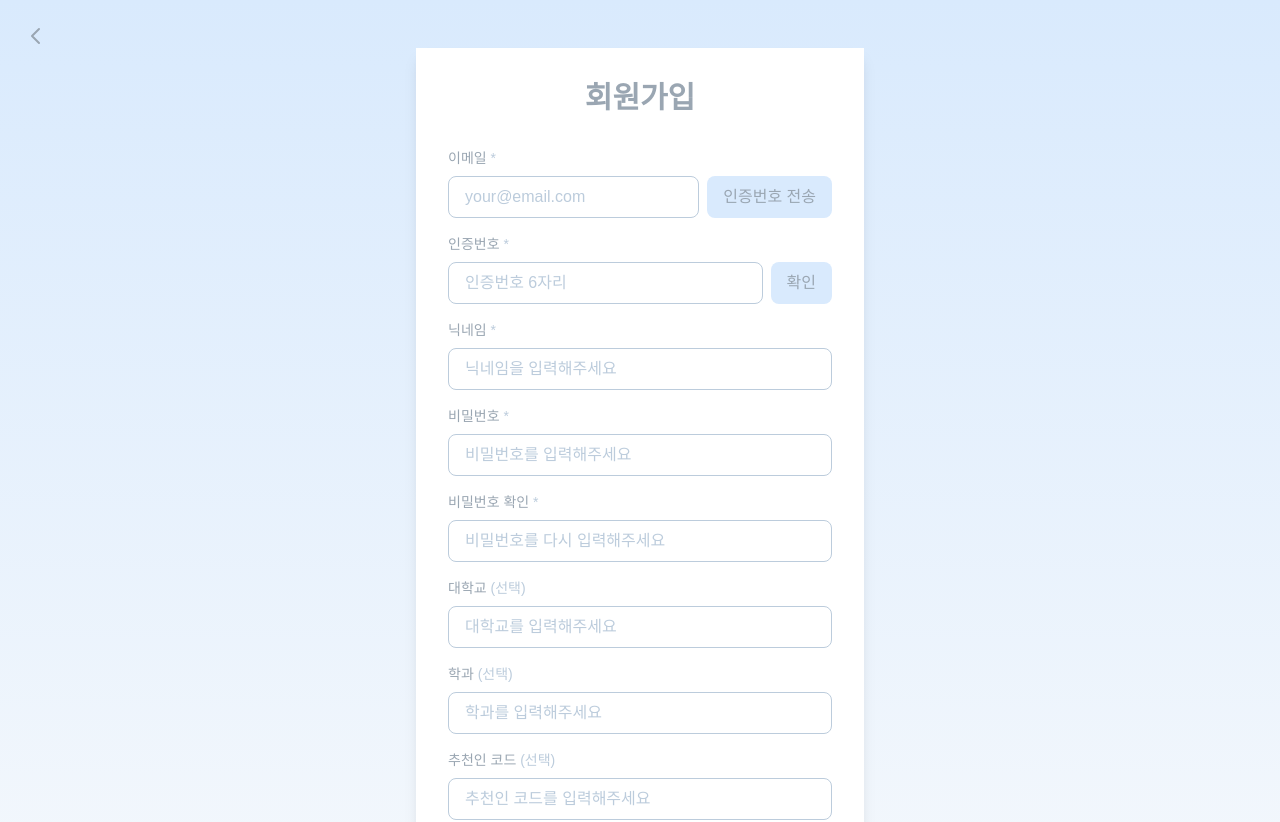
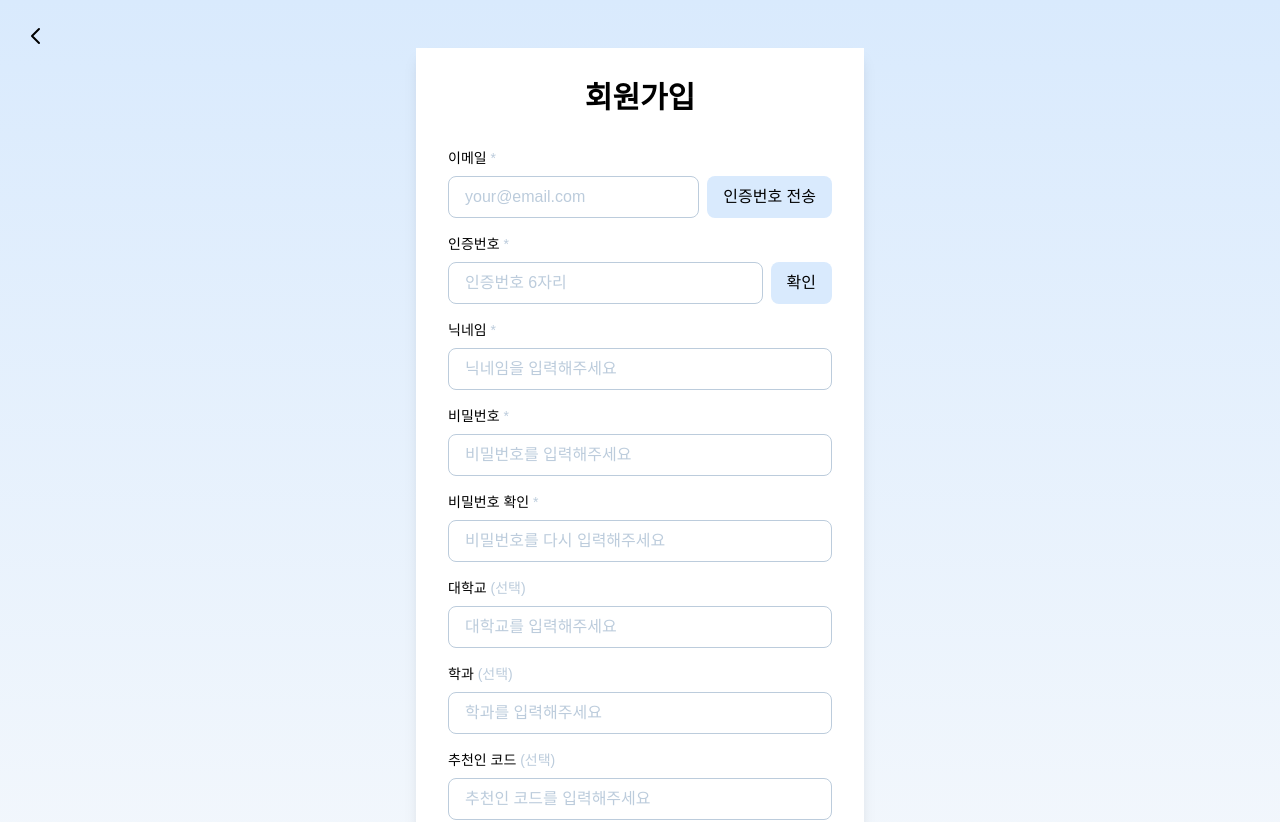
Before and after one commit to K-UniLab/Improfessor-FE, a Next.js app: page /signup in a window 1280 px wide. Shown: the top 822 px of the page. Built offline with nearby package versions, Linux system fonts and the light colour scheme.

Commit message:
회원가입 페이지 스타일 수정: 텍스트 색상을 검정으로 변경하여 가독성을 높이고, 버튼 및 입력 필드의 디자인을 통일감 있게 조정함.

```diff
--- a/src/app/signup/page.tsx
+++ b/src/app/signup/page.tsx
@@ -5,7 +5,7 @@ export default function SignupPage() {
     <div className="min-h-screen bg-gradient-to-b from-[#D9EAFD] to-[#F8FAFC]">
       <Link
         href="/"
-        className="absolute top-6 left-6 text-[#9AA6B2] hover:text-[#BCCCDC] transition-colors"
+        className="absolute top-6 left-6 text-black hover:text-[#BCCCDC] transition-colors"
       >
         <svg
           className="w-6 h-6"
@@ -24,24 +24,24 @@ export default function SignupPage() {
 
       <div className="flex items-center justify-center min-h-screen py-12">
         <div className="bg-white p-8 shadow-lg w-full max-w-md">
-          <h1 className="text-3xl font-bold text-center text-[#9AA6B2] mb-8">회원가입</h1>
+          <h1 className="text-3xl font-bold text-center text-black mb-8">회원가입</h1>
 
           <form className="space-y-4">
             <div>
-              <label htmlFor="email" className="block text-sm font-medium text-[#9AA6B2] mb-2">
+              <label htmlFor="email" className="block text-sm font-medium text-black mb-2">
                 이메일 <span className="text-[#BCCCDC]">*</span>
               </label>
               <div className="flex gap-2">
                 <input
                   type="email"
                   id="email"
-                  className="w-full px-4 py-2 bg-white border border-[#BCCCDC] rounded-lg focus:ring-2 focus:ring-[#D9EAFD] focus:border-transparent text-[#9AA6B2] placeholder-[#BCCCDC]"
+                  className="w-full px-4 py-2 bg-white border border-[#BCCCDC] rounded-lg focus:ring-2 focus:ring-[#D9EAFD] focus:border-transparent text-black placeholder-[#BCCCDC]"
                   placeholder="your@email.com"
                   required
                 />
                 <button
                   type="button"
-                  className="px-4 py-2 bg-[#D9EAFD] text-[#9AA6B2] rounded-lg hover:bg-[#BCCCDC] transition whitespace-nowrap"
+                  className="px-4 py-2 bg-[#D9EAFD] text-black rounded-lg hover:bg-[#BCCCDC] transition whitespace-nowrap"
                 >
                   인증번호 전송
                 </button>
@@ -49,20 +49,20 @@ export default function SignupPage() {
             </div>
 
             <div>
-              <label htmlFor="verificationCode" className="block text-sm font-medium text-[#9AA6B2] mb-2">
+              <label htmlFor="verificationCode" className="block text-sm font-medium text-black mb-2">
                 인증번호 <span className="text-[#BCCCDC]">*</span>
               </label>
               <div className="flex gap-2">
                 <input
                   type="text"
                   id="verificationCode"
-                  className="w-full px-4 py-2 bg-white border border-[#BCCCDC] rounded-lg focus:ring-2 focus:ring-[#D9EAFD] focus:border-transparent text-[#9AA6B2] placeholder-[#BCCCDC]"
+                  className="w-full px-4 py-2 bg-white border border-[#BCCCDC] rounded-lg focus:ring-2 focus:ring-[#D9EAFD] focus:border-transparent text-black placeholder-[#BCCCDC]"
                   placeholder="인증번호 6자리"
                   required
                 />
                 <button
                   type="button"
-                  className="px-4 py-2 bg-[#D9EAFD] text-[#9AA6B2] rounded-lg hover:bg-[#BCCCDC] transition whitespace-nowrap"
+                  className="px-4 py-2 bg-[#D9EAFD] text-black rounded-lg hover:bg-[#BCCCDC] transition whitespace-nowrap"
                 >
                   확인
                 </button>
@@ -70,92 +70,92 @@ export default function SignupPage() {
             </div>
 
             <div>
-              <label htmlFor="nickname" className="block text-sm font-medium text-[#9AA6B2] mb-2">
+              <label htmlFor="nickname" className="block text-sm font-medium text-black mb-2">
                 닉네임 <span className="text-[#BCCCDC]">*</span>
               </label>
               <input
                 type="text"
                 id="nickname"
-                className="w-full px-4 py-2 bg-white border border-[#BCCCDC] rounded-lg focus:ring-2 focus:ring-[#D9EAFD] focus:border-transparent text-[#9AA6B2] placeholder-[#BCCCDC]"
+                className="w-full px-4 py-2 bg-white border border-[#BCCCDC] rounded-lg focus:ring-2 focus:ring-[#D9EAFD] focus:border-transparent text-black placeholder-[#BCCCDC]"
                 placeholder="닉네임을 입력해주세요"
                 required
               />
             </div>
 
             <div>
-              <label htmlFor="password" className="block text-sm font-medium text-[#9AA6B2] mb-2">
+              <label htmlFor="password" className="block text-sm font-medium text-black mb-2">
                 비밀번호 <span className="text-[#BCCCDC]">*</span>
               </label>
               <input
                 type="password"
                 id="password"
-                className="w-full px-4 py-2 bg-white border border-[#BCCCDC] rounded-lg focus:ring-2 focus:ring-[#D9EAFD] focus:border-transparent text-[#9AA6B2] placeholder-[#BCCCDC]"
+                className="w-full px-4 py-2 bg-white border border-[#BCCCDC] rounded-lg focus:ring-2 focus:ring-[#D9EAFD] focus:border-transparent text-black placeholder-[#BCCCDC]"
                 placeholder="비밀번호를 입력해주세요"
                 required
               />
             </div>
 
             <div>
-              <label htmlFor="confirmPassword" className="block text-sm font-medium text-[#9AA6B2] mb-2">
+              <label htmlFor="confirmPassword" className="block text-sm font-medium text-black mb-2">
                 비밀번호 확인 <span className="text-[#BCCCDC]">*</span>
               </label>
               <input
                 type="password"
                 id="confirmPassword"
-                className="w-full px-4 py-2 bg-white border border-[#BCCCDC] rounded-lg focus:ring-2 focus:ring-[#D9EAFD] focus:border-transparent text-[#9AA6B2] placeholder-[#BCCCDC]"
+                className="w-full px-4 py-2 bg-white border border-[#BCCCDC] rounded-lg focus:ring-2 focus:ring-[#D9EAFD] focus:border-transparent text-black placeholder-[#BCCCDC]"
                 placeholder="비밀번호를 다시 입력해주세요"
                 required
               />
             </div>
 
             <div>
-              <label htmlFor="university" className="block text-sm font-medium text-[#9AA6B2] mb-2">
+              <label htmlFor="university" className="block text-sm font-medium text-black mb-2">
                 대학교 <span className="text-[#BCCCDC]">(선택)</span>
               </label>
               <input
                 type="text"
                 id="university"
-                className="w-full px-4 py-2 bg-white border border-[#BCCCDC] rounded-lg focus:ring-2 focus:ring-[#D9EAFD] focus:border-transparent text-[#9AA6B2] placeholder-[#BCCCDC]"
+                className="w-full px-4 py-2 bg-white border border-[#BCCCDC] rounded-lg focus:ring-2 focus:ring-[#D9EAFD] focus:border-transparent text-black placeholder-[#BCCCDC]"
                 placeholder="대학교를 입력해주세요"
               />
             </div>
 
             <div>
-              <label htmlFor="department" className="block text-sm font-medium text-[#9AA6B2] mb-2">
+              <label htmlFor="department" className="block text-sm font-medium text-black mb-2">
                 학과 <span className="text-[#BCCCDC]">(선택)</span>
               </label>
               <input
                 type="text"
                 id="department"
-                className="w-full px-4 py-2 bg-white border border-[#BCCCDC] rounded-lg focus:ring-2 focus:ring-[#D9EAFD] focus:border-transparent text-[#9AA6B2] placeholder-[#BCCCDC]"
+                className="w-full px-4 py-2 bg-white border border-[#BCCCDC] rounded-lg focus:ring-2 focus:ring-[#D9EAFD] focus:border-transparent text-black placeholder-[#BCCCDC]"
                 placeholder="학과를 입력해주세요"
               />
             </div>
 
             <div>
-              <label htmlFor="referralCode" className="block text-sm font-medium text-[#9AA6B2] mb-2">
+              <label htmlFor="referralCode" className="block text-sm font-medium text-black mb-2">
                 추천인 코드 <span className="text-[#BCCCDC]">(선택)</span>
               </label>
               <input
                 type="text"
                 id="referralCode"
-                className="w-full px-4 py-2 bg-white border border-[#BCCCDC] rounded-lg focus:ring-2 focus:ring-[#D9EAFD] focus:border-transparent text-[#9AA6B2] placeholder-[#BCCCDC]"
+                className="w-full px-4 py-2 bg-white border border-[#BCCCDC] rounded-lg focus:ring-2 focus:ring-[#D9EAFD] focus:border-transparent text-black placeholder-[#BCCCDC]"
                 placeholder="추천인 코드를 입력해주세요"
               />
             </div>
 
             <button
               type="submit"
-              className="w-full bg-[#D9EAFD] text-[#9AA6B2] py-3 rounded-lg hover:bg-[#BCCCDC] transition mt-8"
+              className="w-full bg-[#D9EAFD] text-black py-3 rounded-lg hover:bg-[#BCCCDC] transition mt-8"
             >
               회원가입
             </button>
           </form>
 
           <div className="mt-6 text-center">
-            <p className="text-[#9AA6B2]">
+            <p className="text-black">
               이미 계정이 있으신가요?{" "}
-              <Link href="/login" className="text-[#BCCCDC] hover:text-[#9AA6B2]">
+              <Link href="/login" className="text-[#BCCCDC] hover:text-black">
                 로그인
               </Link>
             </p>
```
